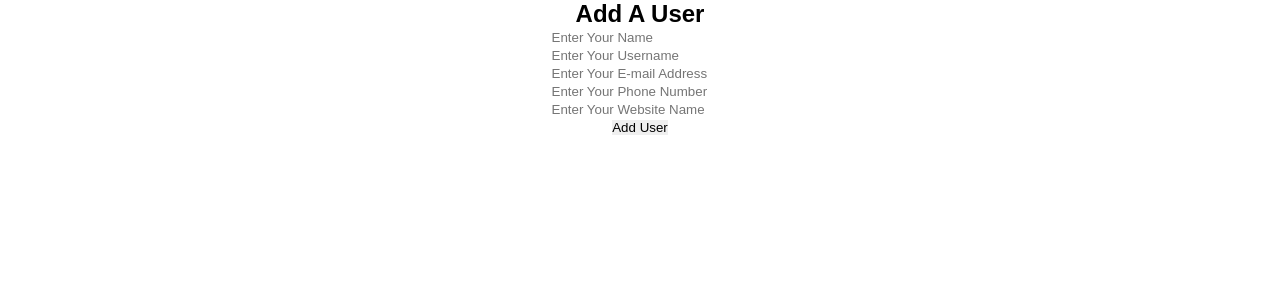
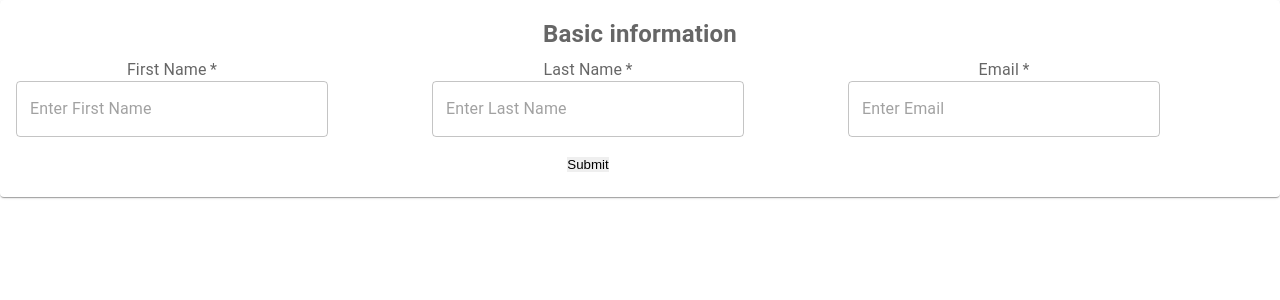
Before and after one commit to bhushanatharbinger/poc-group-1, a React (Create React App) app in the folder packages/webapp/: page /adduser in a window 1280 px wide. Shown: the top 300 px of the page. Built offline with nearby package versions, Linux system fonts and the light colour scheme; no server answers.

Commit message:
removed edit component

```diff
--- a/packages/webapp/src/pages/AddUser/AddUser.js
+++ b/packages/webapp/src/pages/AddUser/AddUser.js
@@ -1,10 +1,23 @@
-import React, { useState } from "react";
+import React, { useState, useEffect } from "react";
 import axios from "axios";
-import { useNavigate } from "react-router-dom";
-import { Formik } from "formik";
+import { useNavigate,useParams } from "react-router-dom";
+// import { Formik } from "formik";
+import { Field, FormikProvider, useFormik } from "formik";
 import * as Yup from "yup";
+// import TextField from "@mui/material/TextField";
+import {
+  Card,
+  CardContent,
+  Grid,
+  Input,
+  InputLabel,
+  Paper,
+  TextField,
+  Typography,
+} from "@mui/material";
 
 const AddUser = () => {
+  const { id } = useParams();
   const navigate = useNavigate();
   const [user, setUser] = useState({
     name: "",
@@ -18,107 +31,236 @@ const AddUser = () => {
   const onInputChange = (e) => {
     setUser({ ...user, [e.target.name]: e.target.value });
   };
+  const formik = useFormik({
+    initialValues: {
+      firstName: "",
+      lastName: "",
+      email: "",
+    },
+    validationSchema: Yup.object({
+      firstName: Yup.string()
+      .min(4, "Must be 4 charecters or more")
+      .max(20, "Must be 20 characters or less")
+      .required("First Name is  Required"),
+    lastName: Yup.string()
+      .min(4, "Must be 4 charecters or more")
+      .max(20, "Must be 20 characters or less")
+      .required("Last Name is Required"),
+      email: Yup.string()
+        .email("Invalid email format")
+        .required("Email is Required"),
+    }),
+    onSubmit: (values) => {
+      console.log(values);
+      // alert(JSON.stringify(values, null, 2));
+      id ? submitUpdateData(values) : submitAddData(values)
+      // submitData(values);
 
-  const onSubmit = async (e) => {
-    e.preventDefault();
-    await axios.post("https://60decafeabbdd9001722d05c.mockapi.io/users", user);
+    },
+  });
+  const submitAddData = async (e) => {
+    // e.preventDefault();
+    await axios.post("https://60decafeabbdd9001722d05c.mockapi.io/users", e);
     navigate("/landing-page");
   };
+  const submitUpdateData = async (e) => {
+    await axios.put(
+      `https://60decafeabbdd9001722d05c.mockapi.io/users/${id}`, e);
+    navigate("/landing-page");
+  };
+  const loadUser = async () => {
+    const result = await axios.get(
+      `https://60decafeabbdd9001722d05c.mockapi.io/users/${id}`
+    );
+    // setUser(result.data);
+    formik.setFieldValue("firstName", result.data.firstName)
+    formik.setFieldValue("lastName", result.data.lastName)
+    formik.setFieldValue("email", result.data.email)
+  };
+  useEffect(() => {
+    loadUser();
+  }, []);
+  return (
+    // <Formik
+    //   initialValues={{
+    //     name: "",
+    //     username: "",
+    //     email: "",
+    //     phone: "",
+    //     website: "",
+    //   }}
+    //   validationSchema={validate}
+    //   onSubmit={(values) => {
+    //     console.log(values);
+    //   }}
+    // >
+    //   {(formik) => (
+    //     <div className="container">
+    //       <div className="w-75 mx-auto shadow p-5">
+    //         <h2 className="text-center mb-4">Add A User</h2>
+    //         <form onSubmit={(e) => onSubmit(e)}>
+    //           <div className="form-group">
+    //             <input
+    //               type="text"
+    //               className="form-control form-control-lg"
+    //               placeholder="Enter Your Name"
+    //               name="name"
+    //               value={name}
+    //               onChange={(e) => onInputChange(e)}
+    //             />
+    //           </div>
+    //           <div className="form-group">
+    //             <input
+    //               type="text"
+    //               className="form-control form-control-lg"
+    //               placeholder="Enter Your Username"
+    //               name="username"
+    //               value={username}
+    //               onChange={(e) => onInputChange(e)}
+    //             />
+    //           </div>
+    //           <div className="form-group">
+    //             <input
+    //               type="email"
+    //               className="form-control form-control-lg"
+    //               placeholder="Enter Your E-mail Address"
+    //               name="email"
+    //               value={email}
+    //               onChange={(e) => onInputChange(e)}
+    //             />
+    //             <TextField
+    //               fullWidth
+    //               id="email"
+    //               name="email"
+    //               label="Email"
+    //               value={formik.values.email}
+    //               onChange={formik.handleChange}
+    //               error={formik.touched.email && Boolean(formik.errors.email)}
+    //               helperText={formik.touched.email && formik.errors.email}
+    //             />
+    //           </div>
+    //           <div className="form-group">
+    //             <input
+    //               type="text"
+    //               className="form-control form-control-lg"
+    //               placeholder="Enter Your Phone Number"
+    //               name="phone"
+    //               value={phone}
+    //               onChange={(e) => onInputChange(e)}
+    //             />
+    //           </div>
+    //           <div className="form-group">
+    //             <input
+    //               type="text"
+    //               className="form-control form-control-lg"
+    //               placeholder="Enter Your Website Name"
+    //               name="website"
+    //               value={website}
+    //               onChange={(e) => onInputChange(e)}
+    //             />
+    //           </div>
+    //           <button className="btn btn-primary btn-block">Add User</button>
+    //         </form>
+    //       </div>
+    //     </div>
+    //   )}
+    // </Formik>
+    <Card>
+      <CardContent>
+        <Typography color="textSecondary" gutterBottom>
+          <h2>
+            <span>Basic information</span>
+          </h2>
+        </Typography>
+        <FormikProvider value={formik}>
+          <Grid container>
+            <Grid item xs={3}>
+              <Field name="firstName">
+                {({ field, meta }) => (
+                  <div>
+                    <InputLabel required>First Name</InputLabel>
+                    <TextField
+                      {...field}
+                      // disabled={formik.values.view ? true : false}
+                      placeholder="Enter First Name"
+                      required
+                      fullWidth
+                      variant="outlined"
+                      inputProps={{ maxLength: 50 }}
+                      {...{ error: meta.touched && meta.error }}
+                      helperText={meta.touched && meta.error && meta.error}
+                    />
+                  </div>
+                )}
+              </Field>
+              <br />
+            </Grid>
+            <Grid item xs={1}></Grid>
+            <Grid item xs={3}>
+              <Field name="lastName">
+                {({ field, meta }) => (
+                  <div>
+                    <InputLabel required>Last Name</InputLabel>
+                    <TextField
+                      {...field}
+                      // disabled={formik.values.view ? true : false}
+                      placeholder="Enter Last Name"
+                      required
+                      fullWidth
+                      variant="outlined"
+                      inputProps={{ maxLength: 50 }}
+                      {...{ error: meta.touched && meta.error }}
+                      helperText={meta.touched && meta.error && meta.error}
+                    />
+                  </div>
+                )}
+              </Field>
+              <br />
+            </Grid>
+            <br />
+            <Grid item xs={1}></Grid>
+            <Grid item xs={3}>
+              <Field name="email">
+                {({ field, meta }) => (
+                  <div>
+                    <InputLabel required>Email</InputLabel>
+                    <TextField
+                      {...field}
+                      // disabled={formik.values.view ? true : false}
+                      placeholder="Enter Email"
+                      required
+                      variant="outlined"
+                      fullWidth
+                      inputProps={{ maxLength: 50 }}
+                      {...{ error: meta.touched && meta.error }}
+                      helperText={meta.touched && meta.error && meta.error}
+                    />
+                  </div>
+                )}
+              </Field>
+            </Grid>
+            <br />
 
-  const validate = Yup.object({
-    name: Yup.string()
-      .min(4, "Must be 4 charecters or more")
-      .max(15, "Must be 15 characters or less")
-      .required("Required"),
-    username: Yup.string()
-      .min(4, "Must be 4 charecters or more")
-      .max(20, "Must be 20 characters or less")
-      .required("Required"),
-    email: Yup.string()
-      .email("Enter valid Email")
-      .required("Email is required"),
-    phone: Yup.string()
-      .min(6, "Number must be at least 6 charaters")
-      .required("Number is required"),
-    website: Yup.string()
-      .min(6, "Number must be at least 6 charaters")
-      .required("Number is required"),
-  });
-  return (
-    <Formik
-      initialValues={{
-        name: "",
-        username: "",
-        email: "",
-        phone: "",
-        website: "",
-      }}
-      validationSchema={validate}
-      onSubmit={(values) => {
-        console.log(values);
-      }}
-    >
-      {(formik) => (
-        <div className="container">
-          <div className="w-75 mx-auto shadow p-5">
-            <h2 className="text-center mb-4">Add A User</h2>
-            <form onSubmit={(e) => onSubmit(e)}>
-              <div className="form-group">
-                <input
-                  type="text"
-                  className="form-control form-control-lg"
-                  placeholder="Enter Your Name"
-                  name="name"
-                  value={name}
-                  onChange={(e) => onInputChange(e)}
-                />
+
+            <br />
+            <Grid item xs={9}></Grid>
+            <Grid item xs={4}></Grid>
+            <Grid item xs={3}>
+              <div className={`col-2`}>
+                <button
+                  type="submit"
+                  onClick={() => {
+                    formik.handleSubmit();
+                  }}
+                >
+                  Submit
+                </button>
               </div>
-              <div className="form-group">
-                <input
-                  type="text"
-                  className="form-control form-control-lg"
-                  placeholder="Enter Your Username"
-                  name="username"
-                  value={username}
-                  onChange={(e) => onInputChange(e)}
-                />
-              </div>
-              <div className="form-group">
-                <input
-                  type="email"
-                  className="form-control form-control-lg"
-                  placeholder="Enter Your E-mail Address"
-                  name="email"
-                  value={email}
-                  onChange={(e) => onInputChange(e)}
-                />
-              </div>
-              <div className="form-group">
-                <input
-                  type="text"
-                  className="form-control form-control-lg"
-                  placeholder="Enter Your Phone Number"
-                  name="phone"
-                  value={phone}
-                  onChange={(e) => onInputChange(e)}
-                />
-              </div>
-              <div className="form-group">
-                <input
-                  type="text"
-                  className="form-control form-control-lg"
-                  placeholder="Enter Your Website Name"
-                  name="website"
-                  value={website}
-                  onChange={(e) => onInputChange(e)}
-                />
-              </div>
-              <button className="btn btn-primary btn-block">Add User</button>
-            </form>
-          </div>
-        </div>
-      )}
-    </Formik>
+            </Grid>
+          </Grid>
+        </FormikProvider>
+      </CardContent>
+    </Card>
   );
 };
 
--- a/packages/webapp/src/pages/EditUser/EditUser.js
+++ /dev/null
@@ -1,102 +0,0 @@
-import React, { useState, useEffect } from "react";
-import axios from "axios";
-import { useNavigate, useParams } from "react-router-dom";
-
-const EditUser = () => {
-  const navigate = useNavigate();
-  const { id } = useParams();
-  const [user, setUser] = useState({
-    name: "",
-    username: "",
-    email: "",
-    phone: "",
-    website: "",
-  });
-
-  const { name, username, email, phone, website } = user;
-  const onInputChange = (e) => {
-    setUser({ ...user, [e.target.name]: e.target.value });
-  };
-
-  useEffect(() => {
-    loadUser();
-  }, []);
-
-  const onSubmit = async (e) => {
-    e.preventDefault();
-    await axios.put(
-      `https://60decafeabbdd9001722d05c.mockapi.io/users/${id}`,
-      user
-    );
-    navigate("/");
-  };
-
-  const loadUser = async () => {
-    const result = await axios.get(
-      `https://60decafeabbdd9001722d05c.mockapi.io/users/${id}`
-    );
-    setUser(result.data);
-  };
-  return (
-    <div className="container">
-      <div className="w-75 mx-auto shadow p-5">
-        <h2 className="text-center mb-4">Edit A User</h2>
-        <form onSubmit={(e) => onSubmit(e)}>
-          <div className="form-group">
-            <input
-              type="text"
-              className="form-control form-control-lg"
-              placeholder="Enter Your Name"
-              name="name"
-              value={name}
-              onChange={(e) => onInputChange(e)}
-            />
-          </div>
-          <div className="form-group">
-            <input
-              type="text"
-              className="form-control form-control-lg"
-              placeholder="Enter Your Username"
-              name="username"
-              value={username}
-              onChange={(e) => onInputChange(e)}
-            />
-          </div>
-          <div className="form-group">
-            <input
-              type="email"
-              className="form-control form-control-lg"
-              placeholder="Enter Your E-mail Address"
-              name="email"
-              value={email}
-              onChange={(e) => onInputChange(e)}
-            />
-          </div>
-          <div className="form-group">
-            <input
-              type="text"
-              className="form-control form-control-lg"
-              placeholder="Enter Your Phone Number"
-              name="phone"
-              value={phone}
-              onChange={(e) => onInputChange(e)}
-            />
-          </div>
-          <div className="form-group">
-            <input
-              type="text"
-              className="form-control form-control-lg"
-              placeholder="Enter Your Website Name"
-              name="website"
-              value={website}
-              onChange={(e) => onInputChange(e)}
-            />
-          </div>
-          <button className="btn btn-warning btn-block">Update User</button>
-        </form>
-      </div>
-    </div>
-  );
-};
-
-export default EditUser;
```
